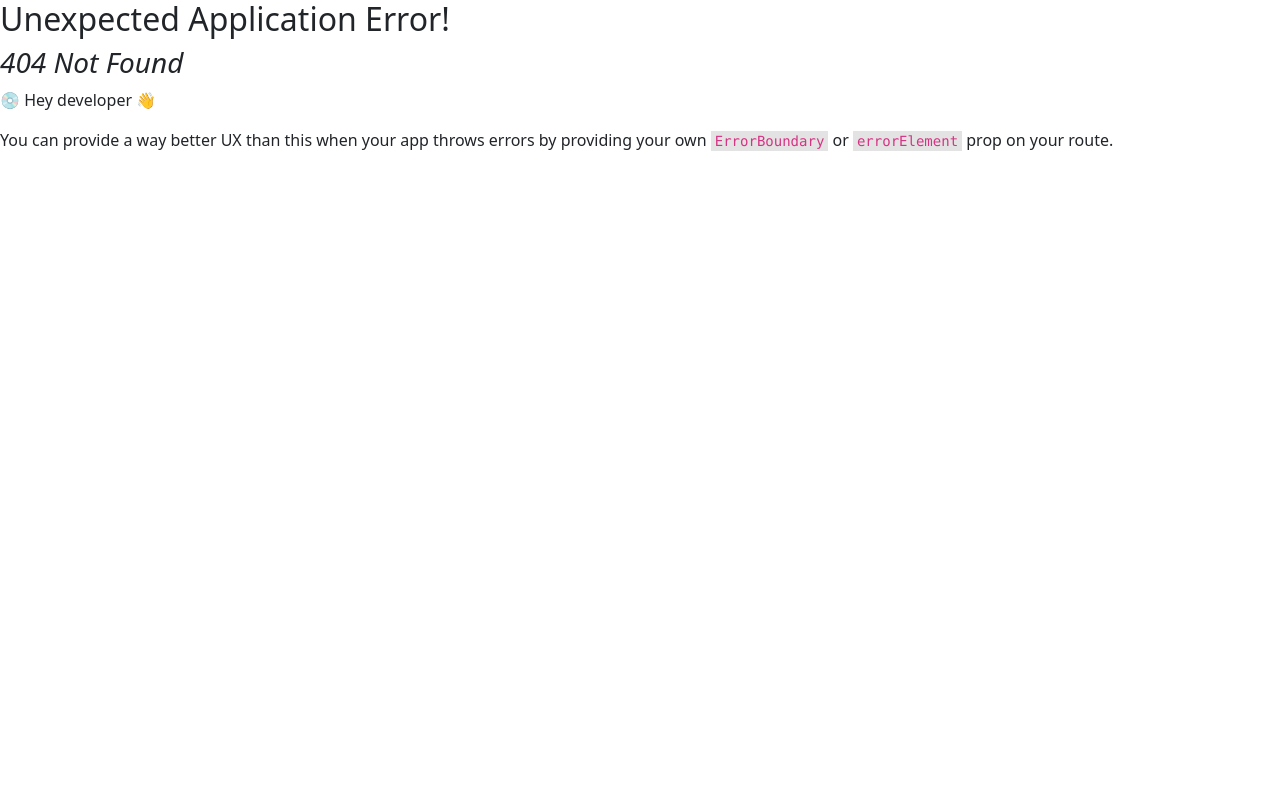
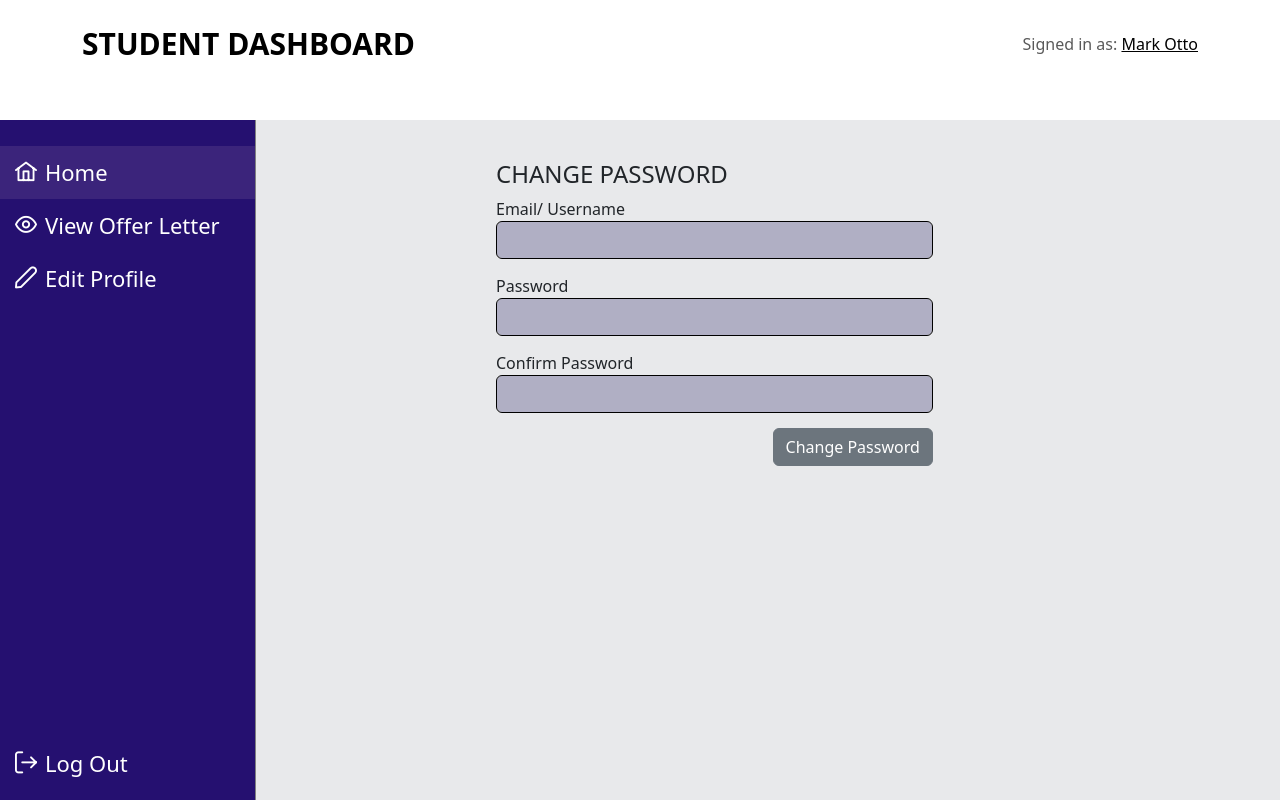
Before and after one commit to Anvesh-123-p/DRIVETHRU_AUGUST_NOV, a React (Create React App) app in the folder frontend/: page /home/changePassowrd in a window 1280 px wide. Before the commit this address had no page. Built offline with nearby package versions, Linux system fonts and the light colour scheme.

Commit message:
Updated ChangePassword
Updated ChangePassword

```diff
--- a/frontend/src/App.js
+++ b/frontend/src/App.js
@@ -9,6 +9,7 @@ import EditProfile from './Components/StudentComponents/EditProfile/EditProfile'
 import ViewOfferLetter from './Components/StudentComponents/ViewOfferLetter/ViewOfferLetter';
 import Login from './ReUseableComponents/Login/Login';
 import SignUp from './ReUseableComponents/SignUp/SignUp';
+import ChangePassword from './ReUseableComponents/ChangePassword/ChangePassword';
 
 const router = createBrowserRouter([
   {
@@ -26,6 +27,10 @@ const router = createBrowserRouter([
       {
         path:"/home/ViewOfferLetter",
         element:<ViewOfferLetter/>
+      },
+      {
+        path:"/home/changePassowrd",
+        element:<ChangePassword/>
       }
     ]
   },
--- a/frontend/src/Components/StudentComponents/EditProfile/editProfile.css
+++ b/frontend/src/Components/StudentComponents/EditProfile/editProfile.css
@@ -1,7 +1,7 @@
 .edit-profile-body{
     display: flex;
     align-items: center;
-    width: 1005s;
+    width: 100%;
     padding: 20px;
 }
 .edit-profile-form{
--- a/frontend/src/Components/StudentComponents/StudentNavBar/TopNavbar.jsx
+++ b/frontend/src/Components/StudentComponents/StudentNavBar/TopNavbar.jsx
@@ -1,6 +1,7 @@
 import Container from 'react-bootstrap/Container';
 import Navbar from 'react-bootstrap/Navbar';
 import "./topNavBar.css"
+import { Link } from "react-router-dom";
 
 const TopNavbar=()=>{
     const heading="STUDENT DASHBOARD"
@@ -12,7 +13,7 @@ const TopNavbar=()=>{
                     <Navbar.Toggle />
                     <Navbar.Collapse className="justify-content-end">
                     <Navbar.Text>
-                        Signed in as: <a href="#login">Mark Otto</a>
+                        Signed in as: <Link to="/home/changePassowrd"> Mark Otto</Link>
                     </Navbar.Text>
                     </Navbar.Collapse>
                 </Container>
--- /dev/null
+++ b/frontend/src/ReUseableComponents/ChangePassword/ChangePassword.jsx
@@ -0,0 +1,28 @@
+import "../ChangePassword/changePassword.css"
+
+const ChangePassword=()=>{
+    return(
+        <div className="change-password-body">
+            <div className="change-password-form">
+                <h4>CHANGE PASSWORD</h4>
+                <form>
+                    <div className="form-group">
+                        <label htmlFor="email"> Email/ Username</label>
+                        <input type="text" id="email" className="form-control" />
+                    </div>
+                    <div className="form-group">
+                        <label htmlFor="password"> Password</label>
+                        <input type="password" id="password" className="form-control" />
+                    </div>
+
+                    <div className="form-group">
+                        <label htmlFor="password">Confirm Password</label>
+                        <input type="password" id="cpassword" className="form-control" />
+                    </div>
+                    <button type="submit" className="btn btn-secondary change-pass-btn" >Change Password</button>
+                </form>
+            </div>
+        </div>
+    )
+}
+export default ChangePassword;
--- /dev/null
+++ b/frontend/src/ReUseableComponents/ChangePassword/changePassword.css
@@ -0,0 +1,13 @@
+.change-password-body{
+    display: flex;
+    align-items: center;
+    width: 70%;
+    padding: 40px;
+}
+.change-password-form{
+    width: 70%;
+    margin-left: 200px;
+}
+.change-pass-btn{
+    float: right;
+}
```
